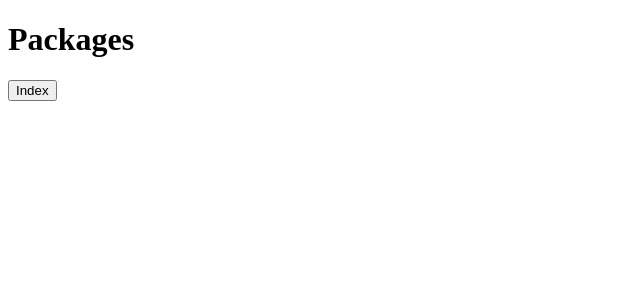
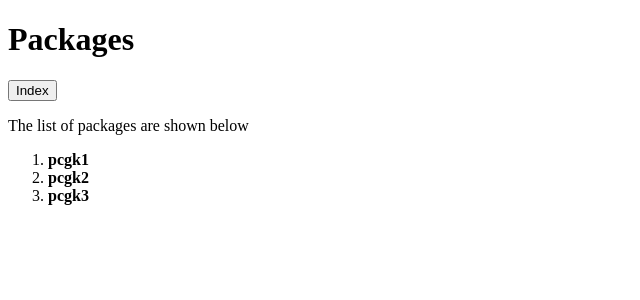
Before and after one commit to basavyr/flask-development-tutorials, a Flask app: page /packages in a window 1280 px wide. Shown: the top 300 px of the page, without its empty margins (0-640 px from the left). Run offline with Flask 2, Linux system fonts and the light colour scheme; some libraries are stand-ins or nearby versions.

Commit message:
adds skeleton for package list in html file

```diff
--- a/projects/package-view/app.py
+++ b/projects/package-view/app.py
@@ -40,7 +40,8 @@ def show_index():
 
 @app.route('/packages', methods=['GET', 'POST'])
 def show_packages():
-    return render_template('packages.html')
+    package_list = ['pcgk1', 'pcgk2', 'pcgk3']
+    return render_template('packages.html', package_list=package_list)
 
 
 def main():
--- a/projects/package-view/templates/index.html
+++ b/projects/package-view/templates/index.html
@@ -1,4 +1,6 @@
 {% extends "base.html" %} {% block title %} Index{% endblock %} {% block body %}
+
+<h1>Index</h1>
 
 <p>This is the index page. Good stuff only :)</p>
 
--- a/projects/package-view/templates/packages.html
+++ b/projects/package-view/templates/packages.html
@@ -5,4 +5,14 @@
 
 <a href="{{url_for('show_index')}}"><button>Index</button></a>
 
+<p>The list of packages are shown below</p>
+
+<div class="package-list">
+  <ol>
+    {% for package in package_list %}
+    <li><strong>{{package}}</strong></li>
+    {% endfor %}
+  </ol>
+</div>
+
 {% endblock %}
```
